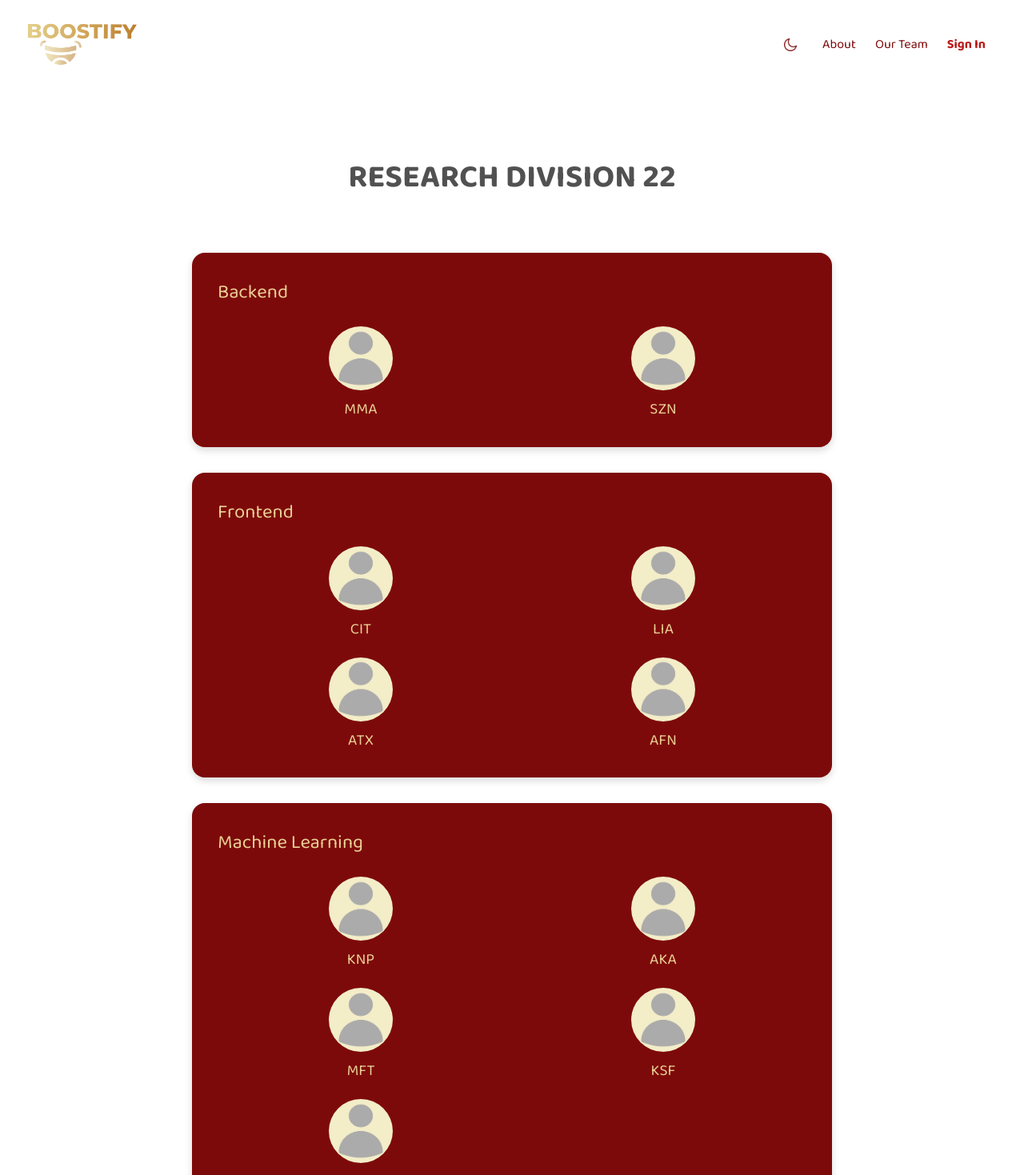
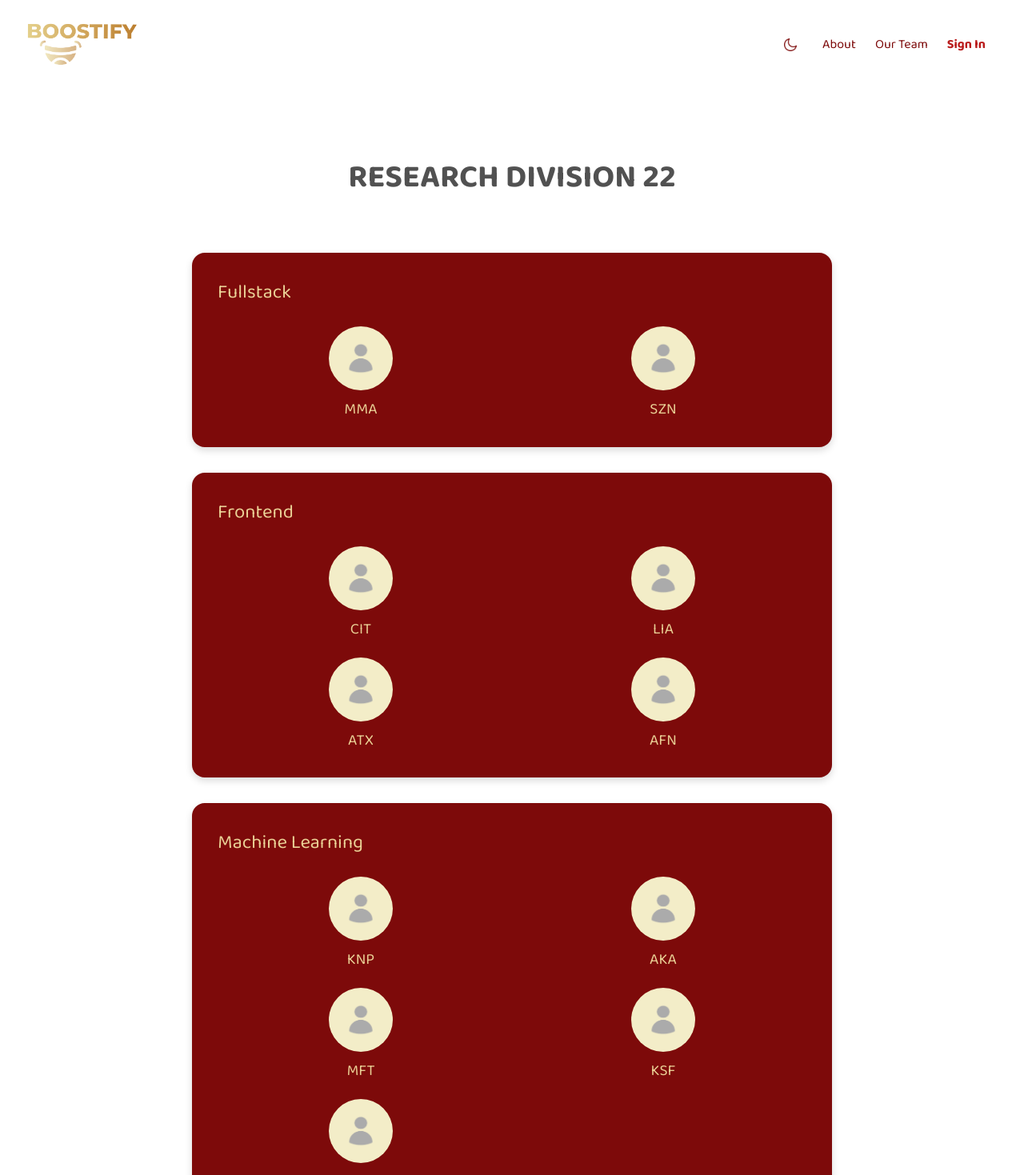
Before and after one commit to citraakusumadewi/BOOSTIFY-FrontEnd, a Next.js app: page /Team in a window 1280 px wide. Shown: the top 1469 px of the page at 80% size. Built offline with nearby package versions, Linux system fonts and the light colour scheme; no server answers.

Commit message:
last changes

```diff
--- a/pages/About.tsx
+++ b/pages/About.tsx
@@ -1,24 +1,27 @@
-import React, { useState, useEffect } from 'react';
+import React, { useEffect, useState } from 'react';
+import { useSession } from 'next-auth/react';
 import Navbar from '../components/Navbar';
-import Homenav from '../components/HomeNav';
+import HomeNav from '../components/HomeNav';
 import Footer from '../components/Footer';
 import styles from './About.module.css';
 
 const About: React.FC = () => {
+  const { data: session, status } = useSession(); // Use useSession to check authentication
   const [isAuthenticated, setIsAuthenticated] = useState(false);
 
   useEffect(() => {
-    // Simulasikan pengecekan status autentikasi, ini bisa berupa pengecekan token, cookie, dll.
-    const token = localStorage.getItem('token'); // Misalnya, token disimpan di localStorage
-    if (token) {
+    // Update isAuthenticated state based on session status
+    if (status === 'authenticated') {
       setIsAuthenticated(true);
+    } else {
+      setIsAuthenticated(false);
     }
-  }, []);
+  }, [status]);
 
   return (
     <div>
-      {/* Tampilkan Homenav jika sudah sign in, jika tidak, tampilkan Navbar */}
-      {isAuthenticated ? <Homenav /> : <Navbar />}
+      {/* Conditionally render HomeNav or Navbar based on isAuthenticated state */}
+      {isAuthenticated ? <HomeNav /> : <Navbar />}
       <div className={styles.container}>
         <h1 className={styles.title}>FEATURES</h1>
 
--- a/pages/Profile.tsx
+++ b/pages/Profile.tsx
@@ -6,11 +6,6 @@ import styles from './Profile.module.css';
 type AttendanceItem = {
     time: string;
     rawTime: string;
-};
-
-type ProfileProps = {
-    name?: string;
-    attendanceHistory?: AttendanceItem[];
 };
 
 const formatTime = (dateString: string) => {
@@ -22,10 +17,36 @@ const formatTime = (dateString: string) => {
     });
 };
 
-const Profile: React.FC<ProfileProps> = () => {
+const Profile: React.FC = () => {
     const [profileData, setProfileData] = useState<any>(null);
+    const [attendanceData, setAttendanceData] = useState<AttendanceItem[]>([]);
 
-    const fetchProfileData = async () => {
+    const fetchUserData = async () => {
+        const token = localStorage.getItem('authToken');
+        if (token) {
+            try {
+                const response = await fetch('https://boostify-back-end.vercel.app/api/whoami', {
+                    method: 'GET',
+                    headers: {
+                        'Authorization': `Bearer ${token}`,
+                    },
+                });
+
+                if (!response.ok) {
+                    throw new Error('Network response was not ok');
+                }
+
+                const data = await response.json();
+                setProfileData(data); // Set the fetched user data into state
+            } catch (error: any) {
+                console.error('Failed to fetch user data:', error.message);
+            }
+        } else {
+            console.warn('No token found');
+        }
+    };
+
+    const fetchAttendanceData = async () => {
         const token = localStorage.getItem('authToken');
         if (token) {
             try {
@@ -41,9 +62,9 @@ const Profile: React.FC<ProfileProps> = () => {
                 }
 
                 const data = await response.json();
-                setProfileData(data.payload); // Set the fetched data into state
+                setAttendanceData(data.attendancesTime); // Set the fetched attendance data into state
             } catch (error: any) {
-                console.error('Failed to fetch profile:', error.message);
+                console.error('Failed to fetch attendance data:', error.message);
             }
         } else {
             console.warn('No token found');
@@ -51,7 +72,8 @@ const Profile: React.FC<ProfileProps> = () => {
     };
 
     useEffect(() => {
-        fetchProfileData();
+        fetchUserData();
+        fetchAttendanceData();
     }, []);
 
     return (
@@ -61,14 +83,18 @@ const Profile: React.FC<ProfileProps> = () => {
             <main className={styles.main}>
                 <div className={styles.profile}>
                     <div className={styles.avatar}>
-                        <div className={styles.avatarText}>{profileData?.assistanceCode || 'N/A'}</div>
+                        <div className={styles.avatarCircle}>
+                            {profileData?.assisstant_code || 'N/A'}
+                        </div>
+                        {profileData?.name && (
+                            <h1 className={styles.name}>{profileData.name}</h1>
+                        )}
                     </div>
-                    <h1 className={styles.name}>{profileData?.name || 'Loading...'}</h1>
                 </div>
                 <section className={styles.attendanceHistory}>
-                    <h2>Attendance history</h2>
-                    {profileData?.attendancesTime && profileData.attendancesTime.length > 0 ? (
-                        profileData.attendancesTime.map((item: AttendanceItem, index: number) => (
+                    <h2>Attendance History</h2>
+                    {attendanceData.length > 0 ? (
+                        attendanceData.map((item: AttendanceItem, index: number) => (
                             <div key={index} className={styles.historyItem}>
                                 <span className={styles.time}>{item.time}</span>
                                 <span className={styles.rawTime}>{formatTime(item.rawTime)}</span>
@@ -85,4 +111,4 @@ const Profile: React.FC<ProfileProps> = () => {
     );
 };
 
-export default Profile; // Apply the withAuth HOC to Profile;
+export default Profile;
--- a/pages/Team.tsx
+++ b/pages/Team.tsx
@@ -1,29 +1,38 @@
-import React from 'react';
+import React, { useEffect } from 'react';
+import { useSession } from 'next-auth/react';
 import styles from './Team.module.css';
 import Navbar from '../components/Navbar';
+import HomeNav from '../components/HomeNav';
 import Footer from '../components/Footer';
 
-const OurTeam = () => {
+const OurTeam: React.FC = () => {
+  const { data: session, status } = useSession(); // Use status for better control
+
+  useEffect(() => {
+    console.log('Session Data:', session);
+    console.log('Session Status:', status);
+  }, [session, status]);
+
   return (
     <div className={styles.container}>
-      <Navbar />
+      {status === 'authenticated' ? <HomeNav /> : <Navbar />} {/* Conditionally render Navbar or HomeNav */}
 
       <main className={styles.mainContent}>
         <h1 className={styles.title}>RESEARCH DIVISION 22</h1>
 
         <div className={styles.cardSection}>
           <div className={styles.card}>
-            <h2 className={styles.cardTitle}>Backend</h2>
+            <h2 className={styles.cardTitle}>Fullstack</h2>
             <div className={styles.members}>
               <div className={styles.member}>
                 <div className={styles.avatar}>
-                  <img src="/user.png" alt="User" className='{styles.avatarImage}' />
+                  <img src="/user.png" alt="User" className={styles.avatarImage} />
                 </div>
                 <p className={styles.name}>MMA</p>
               </div>
               <div className={styles.member}>
                 <div className={styles.avatar}>
-                  <img src="/user.png" alt="User" className='{styles.avatarImage}' />
+                  <img src="/user.png" alt="User" className={styles.avatarImage} />
                 </div>
                 <p className={styles.name}>SZN</p>
               </div>
@@ -35,25 +44,25 @@ const OurTeam = () => {
             <div className={styles.members}>
               <div className={styles.member}>
                 <div className={styles.avatar}>
-                  <img src="/user.png" alt="User" className='{styles.avatarImage}' />
+                  <img src="/user.png" alt="User" className={styles.avatarImage} />
                 </div>
                 <p className={styles.name}>CIT</p>
               </div>
               <div className={styles.member}>
                 <div className={styles.avatar}>
-                  <img src="/user.png" alt="User" className='{styles.avatarImage}' />
+                  <img src="/user.png" alt="User" className={styles.avatarImage} />
                 </div>
                 <p className={styles.name}>LIA</p>
               </div>
               <div className={styles.member}>
                 <div className={styles.avatar}>
-                  <img src="/user.png" alt="User" className='{styles.avatarImage}' />
+                  <img src="/user.png" alt="User" className={styles.avatarImage} />
                 </div>
                 <p className={styles.name}>ATX</p>
               </div>
               <div className={styles.member}>
                 <div className={styles.avatar}>
-                  <img src="/user.png" alt="User" className='{styles.avatarImage}' />
+                  <img src="/user.png" alt="User" className={styles.avatarImage} />
                 </div>
                 <p className={styles.name}>AFN</p>
               </div>
@@ -65,31 +74,31 @@ const OurTeam = () => {
             <div className={styles.members}>
               <div className={styles.member}>
                 <div className={styles.avatar}>
-                  <img src="/user.png" alt="User" className='{styles.avatarImage}' />
+                  <img src="/user.png" alt="User" className={styles.avatarImage} />
                 </div>
                 <p className={styles.name}>KNP</p>
               </div>
               <div className={styles.member}>
                 <div className={styles.avatar}>
-                  <img src="/user.png" alt="User" className='{styles.avatarImage}' />
+                  <img src="/user.png" alt="User" className={styles.avatarImage} />
                 </div>
                 <p className={styles.name}>AKA</p>
               </div>
               <div className={styles.member}>
                 <div className={styles.avatar}>
-                  <img src="/user.png" alt="User" className='{styles.avatarImage}' />
+                  <img src="/user.png" alt="User" className={styles.avatarImage} />
                 </div>
                 <p className={styles.name}>MFT</p>
               </div>
               <div className={styles.member}>
                 <div className={styles.avatar}>
-                  <img src="/user.png" alt="User" className='{styles.avatarImage}' />
+                  <img src="/user.png" alt="User" className={styles.avatarImage} />
                 </div>
                 <p className={styles.name}>KSF</p>
               </div>
               <div className={styles.member}>
                 <div className={styles.avatar}>
-                  <img src="/user.png" alt="User" className='{styles.avatarImage}' />
+                  <img src="/user.png" alt="User" className={styles.avatarImage} />
                 </div>
                 <p className={styles.name}>JIN</p>
               </div>
--- a/pages/index.tsx
+++ b/pages/index.tsx
@@ -1,24 +1,39 @@
-import React, { useEffect } from 'react';
+import React, { useEffect, useState } from 'react';
 import { useRouter } from 'next/router';
 import { useSession } from 'next-auth/react';
 import Navbar from '../components/Navbar';
+import HomeNav from '../components/HomeNav'; // Import HomeNav component
 import Footer from '../components/Footer';
 import styles from './LandingPage.module.css'; // Import file CSS
 
 const LandingPage: React.FC = () => {
   const router = useRouter();
-  const { data: session } = useSession(); // Get the session data
+  const { data: session, status } = useSession(); // Get the session data
+  const [isLoading, setIsLoading] = useState(true); // State to handle loading
 
-  // Redirect to HomePage if the user is already logged in
   useEffect(() => {
+    if (status === 'loading') {
+      // Wait for session loading to finish
+      return;
+    }
+
     if (session) {
+      // Redirect to HomePage if the user is already logged in
       router.push('/HomePage');
+    } else {
+      // If not logged in, set loading to false
+      setIsLoading(false);
     }
-  }, [session, router]);
+  }, [session, status, router]);
+
+  if (isLoading) {
+    // Optionally render a loading spinner or message
+    return <div>Loading...</div>;
+  }
 
   return (
     <div className={`${styles.container} min-h-screen flex flex-col`}>
-      <Navbar />
+      {session ? <HomeNav /> : <Navbar />}
 
       {/* Main Content */}
       <main className={`${styles.mainContent} flex flex-col lg:flex-row justify-between items-start my-16 gap-8 flex-grow px-4`}>
```
